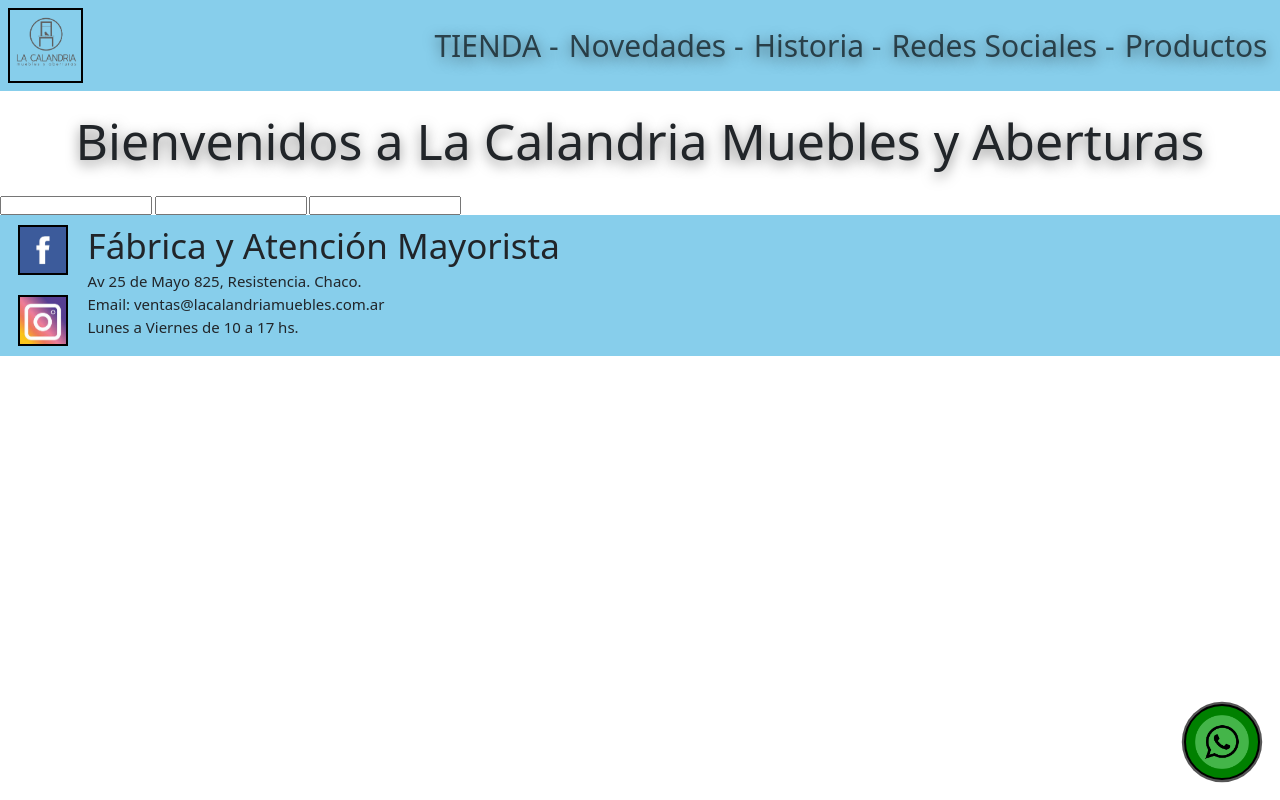
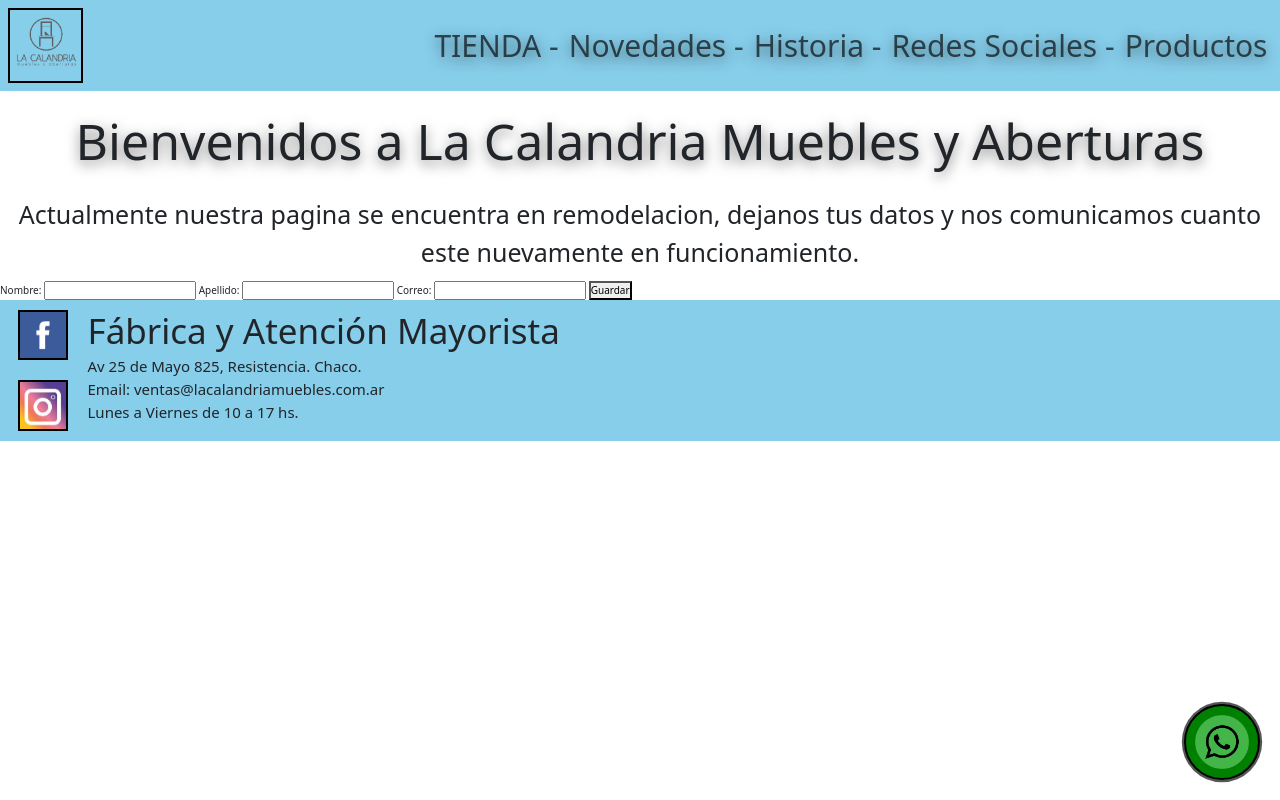
Before and after one commit to mpachecoy/martinpachecoy-comision55975, a plain HTML site: page index.html in a window 1280 px wide. Drawn offline with nearby package versions, Linux system fonts and the light colour scheme.

Commit message:
Arreglos

```diff
--- a/index.html
+++ b/index.html
@@ -47,17 +47,26 @@
 
 
     <main>
+         <h1 class="titulo" > Bienvenidos a La Calandria Muebles y Aberturas </h1>
 
-            <h1 class="titulo" > Bienvenidos a La Calandria Muebles y Aberturas </h1>
+        <div class="container-fluid">
+            <p class="text-center"> Actualmente nuestra pagina se encuentra en remodelacion, dejanos tus datos y nos comunicamos cuanto este nuevamente en funcionamiento.</p>
+        </div>
 
-            <input id="Nombre" type="text">
-            <input id="Apellido" type="text">
-            <input id="Correo" type="text">
+        <form id="formulario">
+            <label for="nombre">Nombre:</label>
+            <input type="text" id="nombre" name="nombre" required>
+
+            <label for="apellido">Apellido:</label>
+            <input type="text" id="apellido" name="apellido" required>
+
+            <label for="correo">Correo:</label>
+            <input type="text" id="correo" name="correo" required>
+
+            <button type="button" onclick="guardarDatos()">Guardar</button>
+        </form>
 
     </main>
-
-
-
 
     <footer>
 
--- a/js/main.js
+++ b/js/main.js
@@ -25,25 +25,59 @@
 
 
 
-function saludo(){
+// function saludo(){
 
-    // let inicio = confirm("Bienvenido!!, actualmente estamos mejorando nuestra tienda online. Te gustaria recibir una notificacion cuando este disponible?? ")
+//     // let inicio = confirm("Bienvenido!!, actualmente estamos mejorando nuestra tienda online. Te gustaria recibir una notificacion cuando este disponible?? ")
 
-    class Contactos{
-        constructor(nombre, apellido, correo){
-            this.nombre = nombre
-            this.apellido = apellido
-            this.correo = correo
-        }
+//     class Contactos{
+//         constructor(nombre, apellido, correo){
+//             this.nombre = nombre
+//             this.apellido = apellido
+//             this.correo = correo
+//         }
+//     }
+
+//     if(inicio == true){
+//         alert(contactos = new contactos(prompt("Nombre"), prompt("Apellido"), prompt("Correo")))
+//         alert("Muchas gracias por elegirnos  " + contactos.nombre +  " ,te enviaremos un correo cuando nuestra tienda este disponible. ")
+//     }else{
+//         alert("Gracias por visitarnos, te esperamos pronto.")
+//     }
+//     console.table(contactos)
+// }
+
+// saludo()
+
+// Segunda pre entrega
+
+// Array para almacenar las personas que seran nuestra base de datos para avisar cuando este en funcionamiento la pagina
+let personas = [];
+//Mostras en la consola las personas que se van agregando a nuestra base de datos
+console.table(personas)
+
+// Función para guardar los datos del formulario en el array
+
+function guardarDatos() {
+    // Obtener valores del formulario
+    let nombre = document.getElementById("nombre").value;
+    let apellido = document.getElementById("apellido").value;
+    let correo = document.getElementById("correo").value;
+
+    // Validar que se hayan ingresado datos
+    if (nombre !== "" && apellido !== "") {
+        // Crear un objeto con los datos y agregarlo al array
+        let persona = {
+            nombre: nombre,
+            apellido: apellido,
+            correo: correo
+            };
+
+        personas.push(persona);
+        alert("Muchas gracias!");
+        // Limpiar el formulario
+        document.getElementById("formulario").reset();
+
+    } else {
+        alert("Por favor, ingrese nombre, apellido y correo electronico.");
     }
-
-    if(inicio == true){
-        alert(contactos = new contactos(prompt("Nombre"), prompt("Apellido"), prompt("Correo")))
-        alert("Muchas gracias por elegirnos  " + contactos.nombre +  " ,te enviaremos un correo cuando nuestra tienda este disponible. ")
-    }else{
-        alert("Gracias por visitarnos, te esperamos pronto.")
-    }
-    console.table(contactos)
 }
-
-saludo()
```
